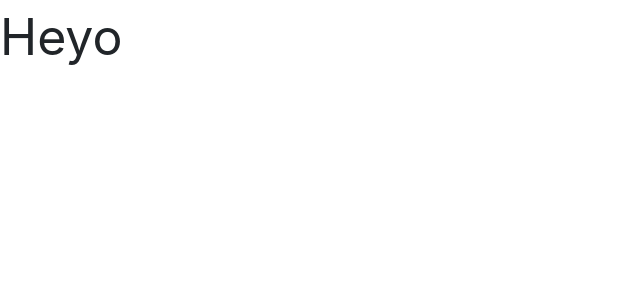
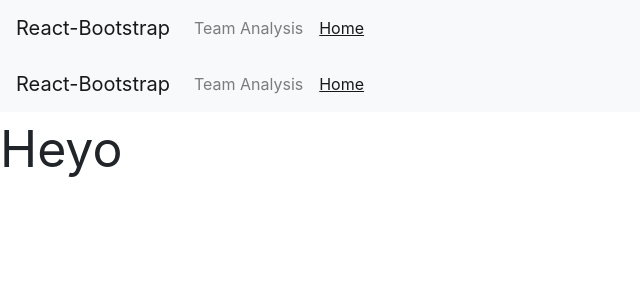
Before and after one commit to blakes-gym/poke-hubv1, a Next.js app: page / in a window 1280 px wide. Shown: the top 300 px of the page, without its empty margins (0-640 px from the left). Built offline with nearby package versions, Linux system fonts and the light colour scheme.

Commit message:
navbar and links

```diff
--- a/components/Template.js
+++ b/components/Template.js
@@ -1,7 +1,44 @@
 import 'bootstrap/scss/bootstrap.scss'
 
-import { useState } from 'react'
+import { Navbar, Nav } from 'react-bootstrap'
+import Link from 'next/link'
+import { useRouter } from 'next/router'
 
 export default function Template({ children }) {
-  return <div>{children}</div>
+  const router = useRouter()
+  const path = router.pathname
+  return (
+    <div>
+      <Navbar bg="light" expand="lg">
+        <Navbar.Brand href="#home">React-Bootstrap</Navbar.Brand>
+        <Navbar.Toggle aria-controls="basic-navbar-nav" />
+        <Navbar.Collapse id="basic-navbar-nav">
+          <Nav className="mr-auto">
+            <NavLink href="/team-analysis" path={path}>
+              Team Analysis
+            </NavLink>
+            <NavLink href="/" path={path}>
+              Home
+            </NavLink>
+          </Nav>
+        </Navbar.Collapse>
+      </Navbar>
+      {children}
+    </div>
+  )
 }
+
+function NavLink({ children, href, path }) {
+  console.log(path, href)
+  return (
+    <Link href={href}>
+      {path === href ? (
+        <a className="active nav-link">
+          <u>{children}</u>
+        </a>
+      ) : (
+        <a className="nav-link">{children}</a>
+      )}
+    </Link>
+  )
+}
```
